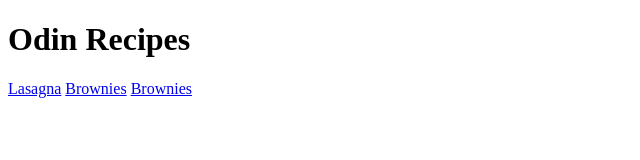
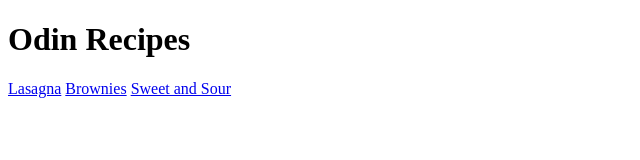
Before and after one commit to mariam-alaa20031/odin-recipes, a plain HTML site: page index.html in a window 1280 px wide. Shown: the full height of the page, 0-640 px from the left. Drawn offline with Linux system fonts and the light colour scheme.

Commit message:
Rename brownies clickable text to sweet and sour

```diff
--- a/index.html
+++ b/index.html
@@ -9,6 +9,6 @@
     <h1>Odin Recipes</h1>
     <a href="./recipes/lasagna.html">Lasagna</a>
     <a href="./recipes/brownies.html">Brownies</a>
-    <a href="./recipes/sweetNsour.html">Brownies</a>
+    <a href="./recipes/sweetNsour.html">Sweet and Sour</a>
 </body>
 </html>
```
